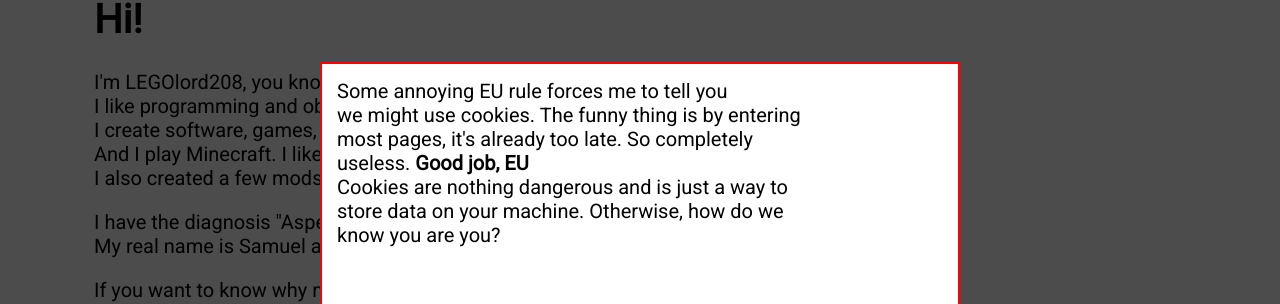
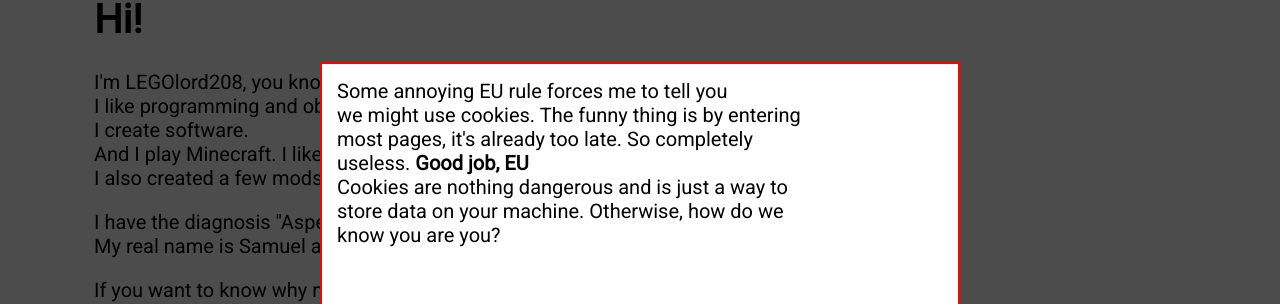
Before and after one commit to LEGOlord208/legolord208.github.io, a Jekyll site: the page built from index.html, in a window 1280 px wide. Shown: the part 163-467 px from the top of the page. Built offline with Jekyll 4.4.1, drawn with Linux system fonts in a browser that asks for light colours.

Commit message:
Changed line

```diff
--- a/index.html
+++ b/index.html
@@ -5,7 +5,7 @@ layout: default
 <h1>Hi!</h1>
 I'm LEGOlord208, you know, the one this website is about. That's me. Hello!<br />
 I like programming and obviously computers.<br />
-I create software, games, website and more.<br />
+I create software.<br />
 And I play Minecraft. I like command blocks and modelling in Cubik.<br />
 I also created a few mods which all sucked.
 
```
